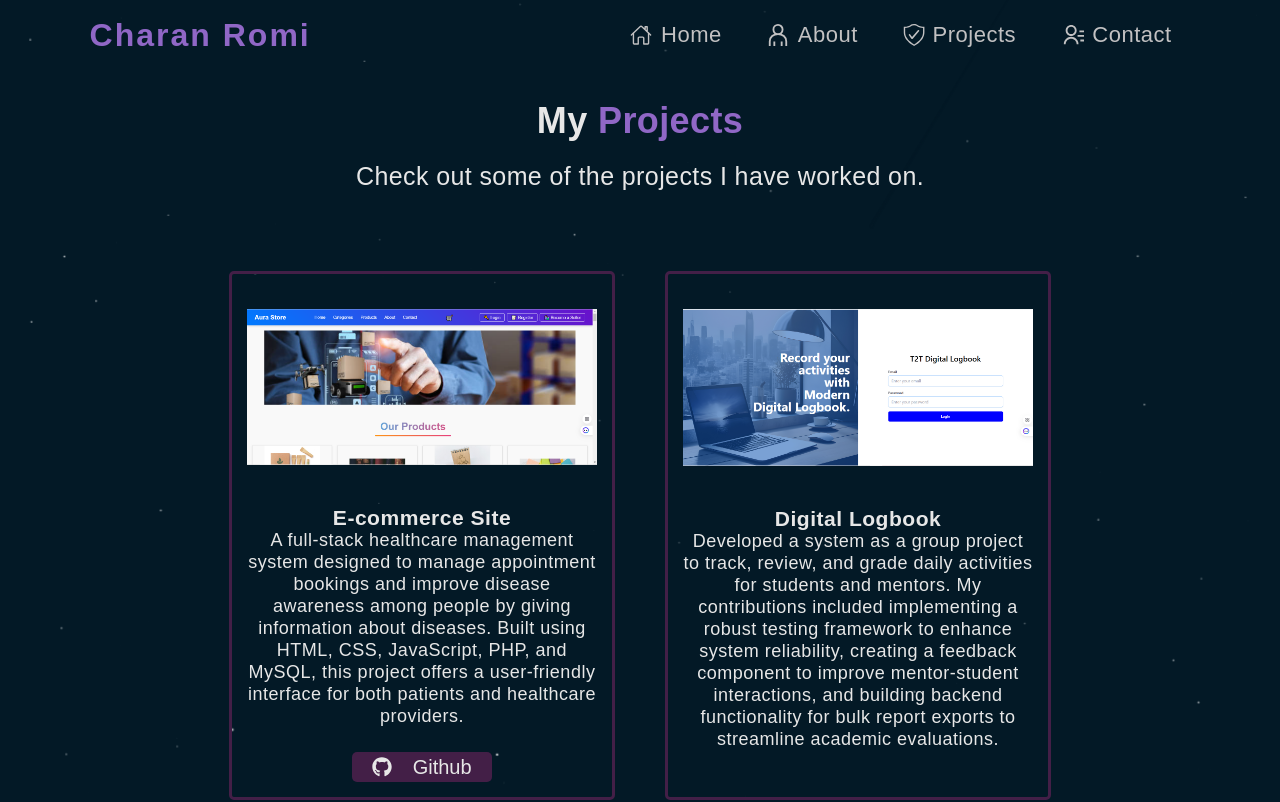
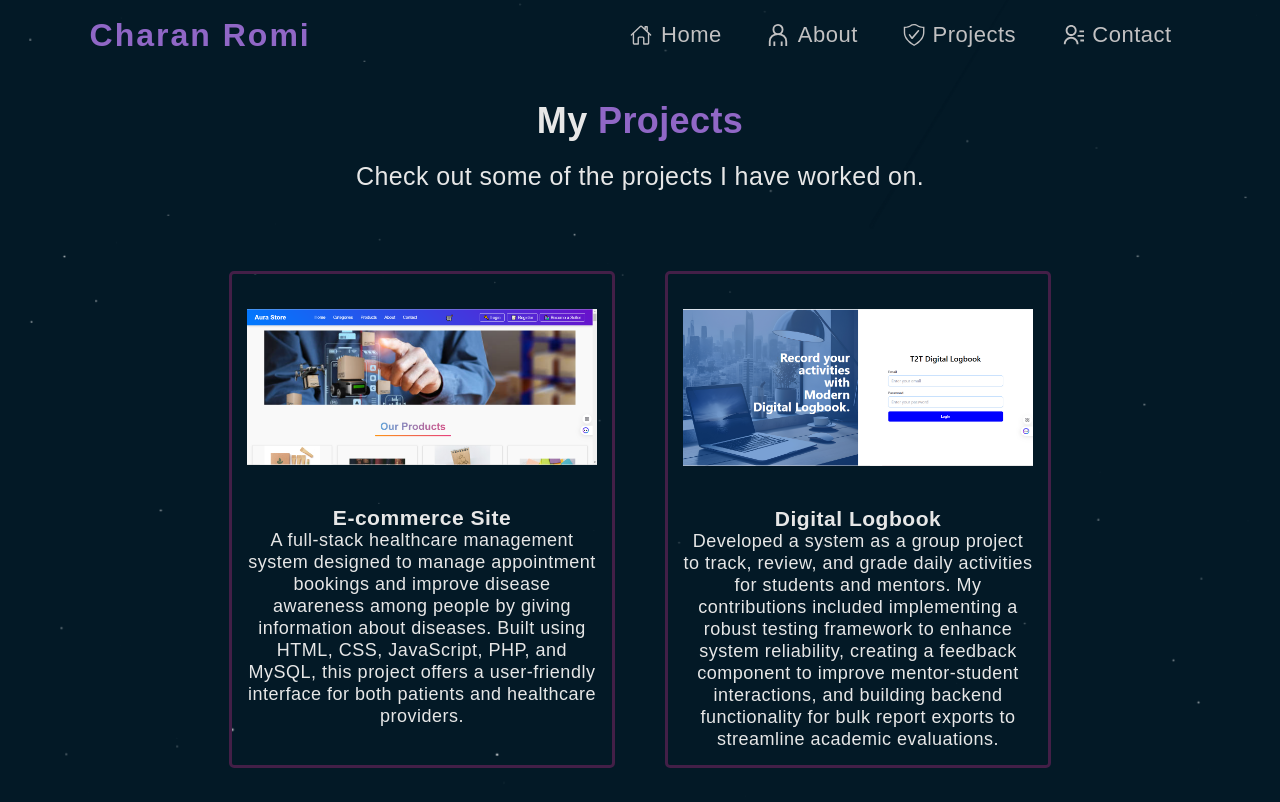
Before and after one commit to charan2r/my-portfolio, a React (Vite) app in the folder portfolio/: page /projects in a window 1280 px wide. Shown: the top 802 px of the page. Built offline with nearby package versions, Linux system fonts and the light colour scheme.

Commit message:
new updates

```diff
--- a/portfolio/src/components/Projects.jsx
+++ b/portfolio/src/components/Projects.jsx
@@ -13,7 +13,7 @@ const Projects = () => {
             title: "E-commerce Site",
             description:
                 "A full-stack healthcare management system designed to manage appointment bookings and improve disease awareness among people by giving information about diseases. Built using HTML, CSS, JavaScript, PHP, and MySQL, this project offers a user-friendly interface for both patients and healthcare providers. ",
-            github: "https://github.com/charan2r/e-commerce-site.git",
+            github: "",
             demo: "",
             photo: Ecommerce,
         },
```
